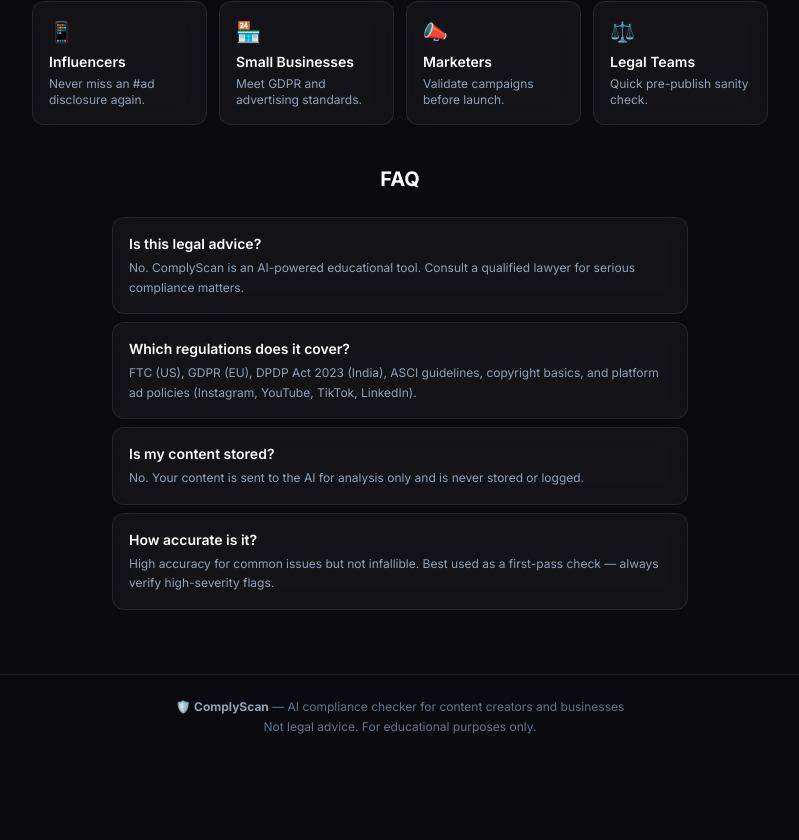
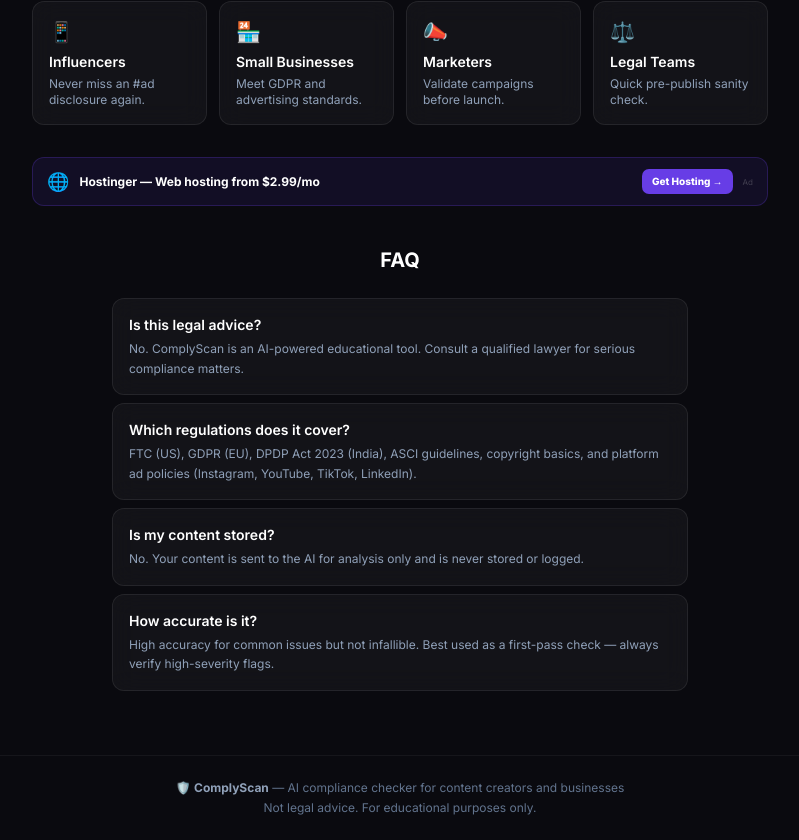
Before and after one commit to infosiva/complybuddy, a Next.js app: page / in a window 1280 px wide. Shown: the part 884-1724 px from the top of the page, without its empty margins (240-1039 px from the left). Before the commit the page ends 1643 px from the top, so only its background shows below. Built offline with nearby package versions, Linux system fonts and the light colour scheme.

Commit message:
feat: add AdSense script + AdUnit component with 2 ad placements
- AdSense ca-pub-4237294630161176 loaded in layout
- AdUnit shown after scan results (high attention) + between sections
- Affiliate fallback banners (Hostinger, Namecheap, Coursera)

```diff
--- a/app/layout.tsx
+++ b/app/layout.tsx
@@ -1,5 +1,6 @@
 import type { Metadata } from "next";
 import { Inter } from "next/font/google";
+import Script from "next/script";
 import "./globals.css";
 
 const inter = Inter({ subsets: ["latin"] });
@@ -19,7 +20,15 @@
 export default function RootLayout({ children }: { children: React.ReactNode }) {
   return (
     <html lang="en">
-      <body className={inter.className}>{children}</body>
+      <body className={inter.className}>
+        <Script
+          async
+          src="https://pagead2.googlesyndication.com/pagead/js/adsbygoogle.js?client=ca-pub-4237294630161176"
+          crossOrigin="anonymous"
+          strategy="lazyOnload"
+        />
+        {children}
+      </body>
     </html>
   );
 }
--- a/app/page.tsx
+++ b/app/page.tsx
@@ -1,6 +1,7 @@
 "use client";
 
 import { useState } from "react";
+import AdUnit from "@/components/AdUnit";
 
 type Severity = "high" | "medium" | "low";
 type ContentType = "social media post" | "website copy" | "ad creative" | "email campaign" | "blog post";
@@ -300,6 +301,9 @@
           </div>
         )}
 
+        {/* Ad — after scan results, high attention */}
+        {result && <AdUnit size="banner" className="mt-6" />}
+
         {/* How it works */}
         <section id="how" className="mt-16">
           <h2 className="text-xl font-bold text-white text-center mb-6">How it works</h2>
@@ -338,6 +342,9 @@
           </div>
         </section>
 
+        {/* Ad — between who it's for and FAQ */}
+        <AdUnit size="rectangle" className="mt-8" />
+
         {/* FAQ */}
         <section id="faq" className="mt-10">
           <h2 className="text-xl font-bold text-white text-center mb-6">FAQ</h2>
--- /dev/null
+++ b/components/AdUnit.tsx
@@ -0,0 +1,114 @@
+'use client'
+
+import { useEffect, useState } from 'react'
+
+declare global {
+  interface Window { adsbygoogle: unknown[] }
+}
+
+// Affiliate fallback banners — rotate every 8s if AdSense hasn't loaded
+const AFFILIATES = [
+  {
+    name: 'Hostinger', icon: '🌐', text: 'Web hosting from $2.99/mo',
+    url: 'https://hostinger.com?REFERRALCODE=1SIVA75', color: '#673DE6',
+    bg: 'rgba(103,61,230,0.10)', border: 'rgba(103,61,230,0.25)', cta: 'Get Hosting →',
+  },
+  {
+    name: 'Namecheap', icon: '🔒', text: 'Domains from $0.99',
+    url: 'https://namecheap.com', color: '#DE3723',
+    bg: 'rgba(222,55,35,0.10)', border: 'rgba(222,55,35,0.25)', cta: 'Get Domain →',
+  },
+  {
+    name: 'Coursera', icon: '🎓', text: 'Legal & compliance courses',
+    url: 'https://coursera.org', color: '#0056D2',
+    bg: 'rgba(0,86,210,0.10)', border: 'rgba(0,86,210,0.25)', cta: 'Learn Free →',
+  },
+]
+
+interface AdUnitProps {
+  size?: 'banner' | 'rectangle'
+  className?: string
+  slot?: string
+  format?: string
+}
+
+export default function AdUnit({ size = 'rectangle', className = '' }: AdUnitProps) {
+  const [idx, setIdx] = useState(0)
+
+  useEffect(() => {
+    // Push AdSense unit
+    try {
+      window.adsbygoogle = window.adsbygoogle || []
+      window.adsbygoogle.push({})
+    } catch { /* not loaded yet */ }
+    // Rotate affiliate fallback
+    const t = setInterval(() => setIdx(i => (i + 1) % AFFILIATES.length), 8000)
+    return () => clearInterval(t)
+  }, [])
+
+  const aff = AFFILIATES[idx]
+
+  if (size === 'banner') {
+    return (
+      <div className={className}>
+        {/* AdSense unit */}
+        <ins
+          className="adsbygoogle"
+          style={{ display: 'block' }}
+          data-ad-client="ca-pub-4237294630161176"
+          data-ad-format="auto"
+          data-full-width-responsive="true"
+        />
+        {/* Affiliate fallback strip */}
+        <a
+          href={aff.url}
+          target="_blank"
+          rel="noopener noreferrer sponsored"
+          style={{
+            display: 'flex', alignItems: 'center', gap: 12,
+            padding: '10px 16px', borderRadius: 12, marginTop: 8,
+            background: aff.bg, border: `1px solid ${aff.border}`,
+            textDecoration: 'none',
+          }}
+        >
+          <span style={{ fontSize: 20 }}>{aff.icon}</span>
+          <div style={{ flex: 1 }}>
+            <div style={{ fontWeight: 700, fontSize: 13, color: '#fff' }}>{aff.name} — {aff.text}</div>
+          </div>
+          <span style={{ fontSize: 11, fontWeight: 800, padding: '5px 12px', borderRadius: 8, background: aff.color, color: '#fff', whiteSpace: 'nowrap' }}>{aff.cta}</span>
+          <span style={{ fontSize: 8, color: 'rgba(255,255,255,0.2)' }}>Ad</span>
+        </a>
+      </div>
+    )
+  }
+
+  return (
+    <div className={className}>
+      <ins
+        className="adsbygoogle"
+        style={{ display: 'block' }}
+        data-ad-client="ca-pub-4237294630161176"
+        data-ad-format="auto"
+        data-full-width-responsive="true"
+      />
+      <a
+        href={aff.url}
+        target="_blank"
+        rel="noopener noreferrer sponsored"
+        style={{
+          display: 'flex', alignItems: 'center', gap: 10,
+          padding: '10px 14px', borderRadius: 12, marginTop: 8,
+          background: aff.bg, border: `1px solid ${aff.border}`,
+          textDecoration: 'none',
+        }}
+      >
+        <span style={{ fontSize: 18 }}>{aff.icon}</span>
+        <div style={{ flex: 1 }}>
+          <div style={{ fontWeight: 700, fontSize: 12, color: '#fff' }}>{aff.name} — {aff.text}</div>
+        </div>
+        <span style={{ fontSize: 10, fontWeight: 800, padding: '5px 10px', borderRadius: 7, background: aff.color, color: '#fff', whiteSpace: 'nowrap' }}>{aff.cta}</span>
+        <span style={{ fontSize: 8, color: 'rgba(255,255,255,0.2)' }}>Ad</span>
+      </a>
+    </div>
+  )
+}
```
